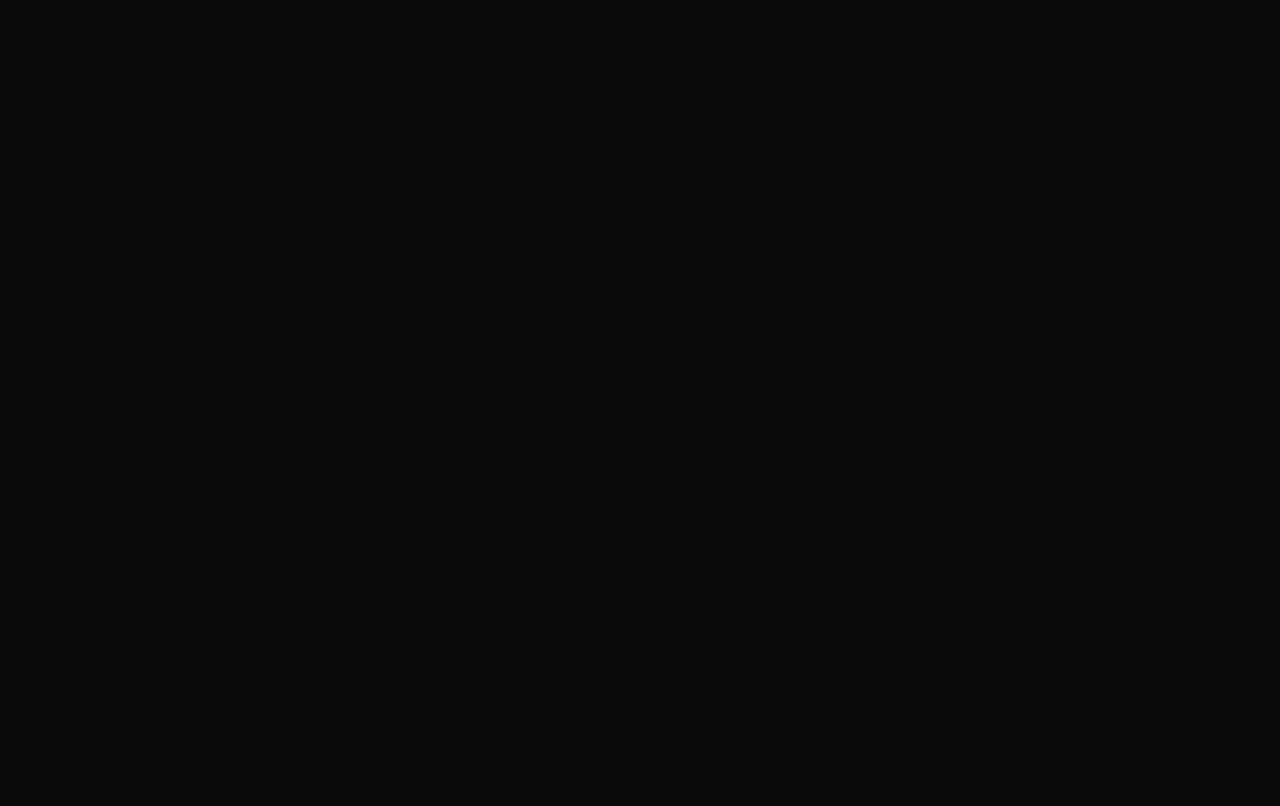
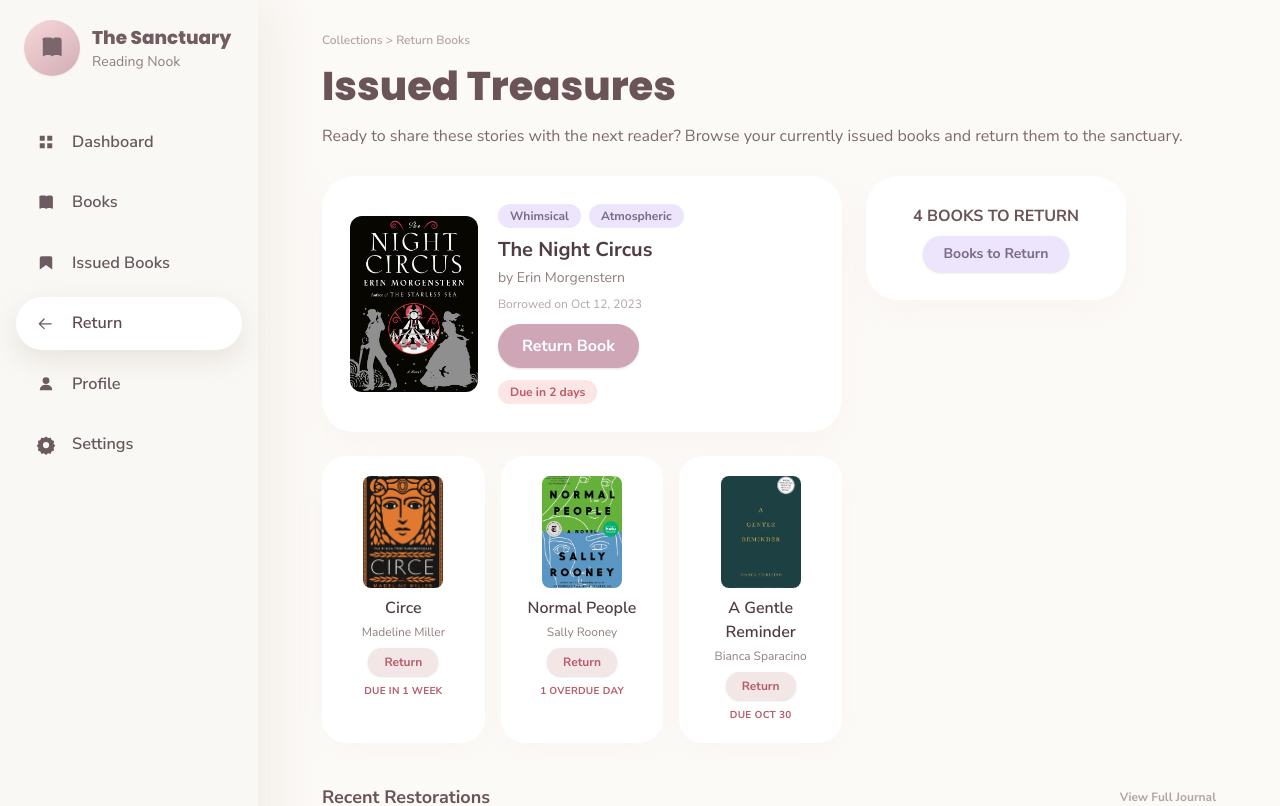
Before and after one commit to samanaUpreti/LibSystem, a React (Vite) app in the folder frontend/: page /return in a window 1280 px wide. Before the commit this address had no page. Shown: the top 806 px of the page. Built offline with nearby package versions, Linux system fonts and the light colour scheme; a web font is replaced by a local one.

Commit message:
return page added

```diff
--- a/frontend/src/App.jsx
+++ b/frontend/src/App.jsx
@@ -10,6 +10,7 @@ import IssuedBooks from './pages/IssuedBooks';
 import AddBook from './pages/AddBook';
 import Settings from './pages/Settings';
 import NotificationPopup from './components/NotificationPopup';
+import ReturnBooks from './pages/ReturnBooks';
 
 function ProtectedRoute({ children }) {
   const { user, loading } = useAuth();
@@ -33,7 +34,7 @@ export default function App() {
         <Route path="/reset-password" element={<ResetPassword />} />
         <Route path="/" element={<ProtectedRoute><Home /></ProtectedRoute>} />
         <Route path="/books" element={<ProtectedRoute><Books /></ProtectedRoute>} />
-        {/* <Route path="/books/:title" element={<ProtectedRoute><ReadBook /></ProtectedRoute>} /> */}
+        <Route path="/return" element={<ReturnBooks />} />
         <Route path="/issued-books" element={<ProtectedRoute><IssuedBooks /></ProtectedRoute>} />
         <Route path="/add-book" element={<ProtectedRoute><AddBook /></ProtectedRoute>} />
         <Route path="/settings" element={<ProtectedRoute><Settings /></ProtectedRoute>} />
--- /dev/null
+++ b/frontend/src/pages/ReturnBooks.jsx
@@ -0,0 +1,174 @@
+import React, { useState } from 'react';
+import { useNavigate } from 'react-router-dom';
+import { sidebarItems } from './Home';
+
+const issuedBooks = [
+  {
+    title: 'The Night Circus',
+    author: 'Erin Morgenstern',
+    borrowedOn: 'Oct 12, 2023',
+    due: '2 days',
+    status: 'Due in 2 days',
+    image: '/books/night.png',
+    tags: ['Whimsical', 'Atmospheric'],
+    canReturn: true,
+    highlight: true,
+  },
+  {
+    title: 'Circe',
+    author: 'Madeline Miller',
+    due: '1 week',
+    status: 'Due in 1 week',
+    image: '/books/circe.png',
+    canReturn: true,
+  },
+  {
+    title: 'Normal People',
+    author: 'Sally Rooney',
+    due: 'Overdue 1 day',
+    status: '1 OVERDUE DAY',
+    image: '/books/normal.png',
+    canReturn: true,
+    overdue: true,
+  },
+  {
+    title: 'A Gentle Reminder',
+    author: 'Bianca Sparacino',
+    due: 'Oct 30',
+    status: 'DUE OCT 30',
+    image: '/books/gentle.png',
+    canReturn: true,
+  },
+];
+
+const recentRestorations = [
+  {
+    text: 'You returned "Little Women" to the sanctuary.',
+    date: '2 days ago',
+    condition: 'Pristine',
+  },
+  {
+    text: 'You returned "The Great Gatsby" to the sanctuary.',
+    date: '1 week ago',
+    condition: 'Good',
+  },
+];
+
+export default function ReturnBooks() {
+  const [showSuccess, setShowSuccess] = useState(false);
+  const navigate = useNavigate();
+
+  function handleReturn(book) {
+    setShowSuccess(true);
+    setTimeout(() => setShowSuccess(false), 2000);
+  }
+
+  return (
+    <div className="min-h-screen bg-[#fcfaf7] text-[#4f3d42] flex">
+      {/* Sidebar for desktop */}
+      <aside className="hidden lg:flex w-[258px] shrink-0 flex-col bg-[#f9f8f5] px-4 py-5 shadow-[18px_0_45px_rgba(240,234,228,0.8)]">
+        <div className="flex items-center gap-3 px-2 mb-10">
+          <div className="flex h-14 w-14 items-center justify-center rounded-full bg-[linear-gradient(145deg,#f7d8db,#d2adb3)] text-[#7b666b] shadow-sm">
+            {/* Book Icon */}
+            <svg viewBox="0 0 24 24" fill="currentColor" className="h-7 w-7" aria-hidden="true"><path d="M3.75 5.25A2.25 2.25 0 0 1 6 3h4.5a3 3 0 0 1 2.25 1.017A3 3 0 0 1 15 3h3a2.25 2.25 0 0 1 2.25 2.25v12.878a.75.75 0 0 1-1.093.667A4.48 4.48 0 0 0 17.25 18h-2.625a2.625 2.625 0 0 0-1.875.78.75.75 0 0 1-1.06 0A2.625 2.625 0 0 0 9.815 18H7.125a4.48 4.48 0 0 0-1.907.795.75.75 0 0 1-1.093-.667V5.25Z" /></svg>
+          </div>
+          <div>
+            <p className="font-display text-[1.15rem] font-extrabold text-[#715d61]">The Sanctuary</p>
+            <p className="text-sm text-[#8f7f7d]">Reading Nook</p>
+          </div>
+        </div>
+        <nav className="space-y-2 mb-10">
+          {sidebarItems.map((item) => {
+            const Comp = item.icon;
+            return (
+              <button
+                key={item.label}
+                type="button"
+                onClick={() => item.route && navigate(item.route)}
+                className={`flex w-full items-center gap-4 rounded-full px-5 py-3.5 text-left text-[1.02rem] font-semibold transition ${
+                  window.location.pathname === item.route ? 'bg-white text-[#5f4c52] shadow-[0_10px_24px_rgba(226,218,211,0.7)]' : 'text-[#66575d] hover:bg-white/70'
+                }`}
+              >
+                <Comp className="h-5 w-5 text-[#6c5b60]" />
+                <span>{item.label}</span>
+              </button>
+            );
+          })}
+        </nav>
+      </aside>
+      <main className="flex-1 px-5 py-8 md:px-12 lg:px-16">
+        <div className="mb-7">
+          <div className="text-xs text-[#b3a6a2] font-semibold mb-2">Collections {'>'} Return Books</div>
+          <h1 className="font-display text-[2.5rem] font-extrabold text-[#6b5457]">Issued Treasures</h1>
+          <p className="mt-2 text-[#7c6a6a]">Ready to share these stories with the next reader? Browse your currently issued books and return them to the sanctuary.</p>
+        </div>
+        <div className="flex flex-wrap gap-6 items-start mb-10">
+          <div className="flex-1 min-w-[320px] max-w-[520px]">
+            <div className="rounded-[32px] bg-white p-7 shadow-[0_10px_32px_rgba(232,223,216,0.18)] mb-6">
+              <div className="flex gap-5 items-center">
+                <img src={issuedBooks[0].image} alt={issuedBooks[0].title} className="w-32 h-44 rounded-xl object-cover" />
+                <div className="flex-1">
+                  <div className="flex gap-2 mb-2">
+                    {issuedBooks[0].tags?.map(tag => (
+                      <span key={tag} className="bg-[#ede5fb] text-[#7b6b8a] text-xs font-bold px-3 py-1 rounded-full">{tag}</span>
+                    ))}
+                  </div>
+                  <h2 className="font-bold text-xl text-[#4f3d42] mb-1">{issuedBooks[0].title}</h2>
+                  <div className="text-[#8f7f7d] text-sm mb-2">by {issuedBooks[0].author}</div>
+                  <div className="text-xs text-[#b3a6a2] mb-3">Borrowed on {issuedBooks[0].borrowedOn}</div>
+                  <button className="flex items-center gap-2 rounded-full bg-[#cfa6b6] px-6 py-2.5 text-white font-bold shadow hover:bg-[#b98ca2] transition" onClick={() => handleReturn(issuedBooks[0])}>
+                    Return Book
+                  </button>
+                  <div className="mt-3 flex gap-2">
+                    <span className="bg-[#fbe5e5] text-[#b85c6b] text-xs font-bold px-3 py-1 rounded-full">{issuedBooks[0].status}</span>
+                  </div>
+                </div>
+              </div>
+            </div>
+            <div className="flex gap-4">
+              {issuedBooks.slice(1).map((book, idx) => (
+                <div key={book.title} className="flex-1 rounded-[24px] bg-white p-5 shadow-[0_8px_24px_rgba(232,223,216,0.12)] flex flex-col items-center">
+                  <img src={book.image} alt={book.title} className="w-20 h-28 rounded-lg object-cover mb-2" />
+                  <div className="font-semibold text-[#4f3d42] text-base mb-1 text-center">{book.title}</div>
+                  <div className="text-xs text-[#8f7f7d] mb-2 text-center">{book.author}</div>
+                  <button className="rounded-full bg-[#f2e6e6] px-4 py-1.5 text-[#b85c6b] font-bold text-xs shadow hover:bg-[#e7d3d3] transition mb-2" onClick={() => handleReturn(book)}>
+                    Return
+                  </button>
+                  <div className="text-[10px] font-bold uppercase tracking-wide text-[#b85c6b]">{book.status}</div>
+                </div>
+              ))}
+            </div>
+            {showSuccess && (
+              <div className="mt-6 flex items-center gap-3 rounded-full bg-[#f8e8eb] px-5 py-3 text-[#b85c6b] font-bold shadow animate-fade-in">
+                <svg viewBox="0 0 24 24" fill="none" className="h-6 w-6" stroke="#b85c6b" strokeWidth="2"><circle cx="12" cy="12" r="10" stroke="#b85c6b" strokeWidth="2" /><path d="M7 13l3 3 7-7" stroke="#b85c6b" strokeWidth="2" strokeLinecap="round" strokeLinejoin="round" /></svg>
+                Return Successful! Your sanctuary has been updated.
+              </div>
+            )}
+          </div>
+          <div className="rounded-[32px] bg-white p-7 shadow-[0_10px_32px_rgba(232,223,216,0.18)] min-w-[260px] max-w-[320px] flex flex-col items-center">
+            <div className="font-bold text-[#6b5457] mb-2">4 BOOKS TO RETURN</div>
+            <button className="rounded-full bg-[#ede5fb] px-5 py-2 text-[#7b6b8a] font-bold text-sm shadow hover:bg-[#e2d6f3] transition">Books to Return</button>
+          </div>
+        </div>
+        <div className="mt-10">
+          <div className="flex items-center justify-between mb-3">
+            <div className="font-bold text-[#6b5457] text-lg">Recent Restorations</div>
+            <button className="text-xs text-[#b3a6a2] font-bold hover:underline">View Full Journal</button>
+          </div>
+          <div className="space-y-4">
+            {recentRestorations.map((item, idx) => (
+              <div key={idx} className="flex items-center gap-4 rounded-2xl bg-white px-5 py-4 shadow-[0_4px_16px_rgba(232,223,216,0.10)]">
+                <div className="flex items-center justify-center h-8 w-8 rounded-full bg-[#e5eafc] text-[#7b6b8a] font-bold">{idx + 1}</div>
+                <div className="flex-1">
+                  <div className="text-[#4f3d42] font-semibold text-sm">{item.text}</div>
+                  <div className="text-xs text-[#b3a6a2]">{item.date} • Condition: {item.condition}</div>
+                </div>
+                <span className="rounded-full bg-[#ede5fb] text-[#7b6b8a] text-[10px] font-bold px-3 py-1">HELP</span>
+              </div>
+            ))}
+          </div>
+        </div>
+      </main>
+    </div>
+  );
+}
```
Also changed, not shown: frontend/public/books/gentle.png (added), frontend/public/books/normal.png (added).
